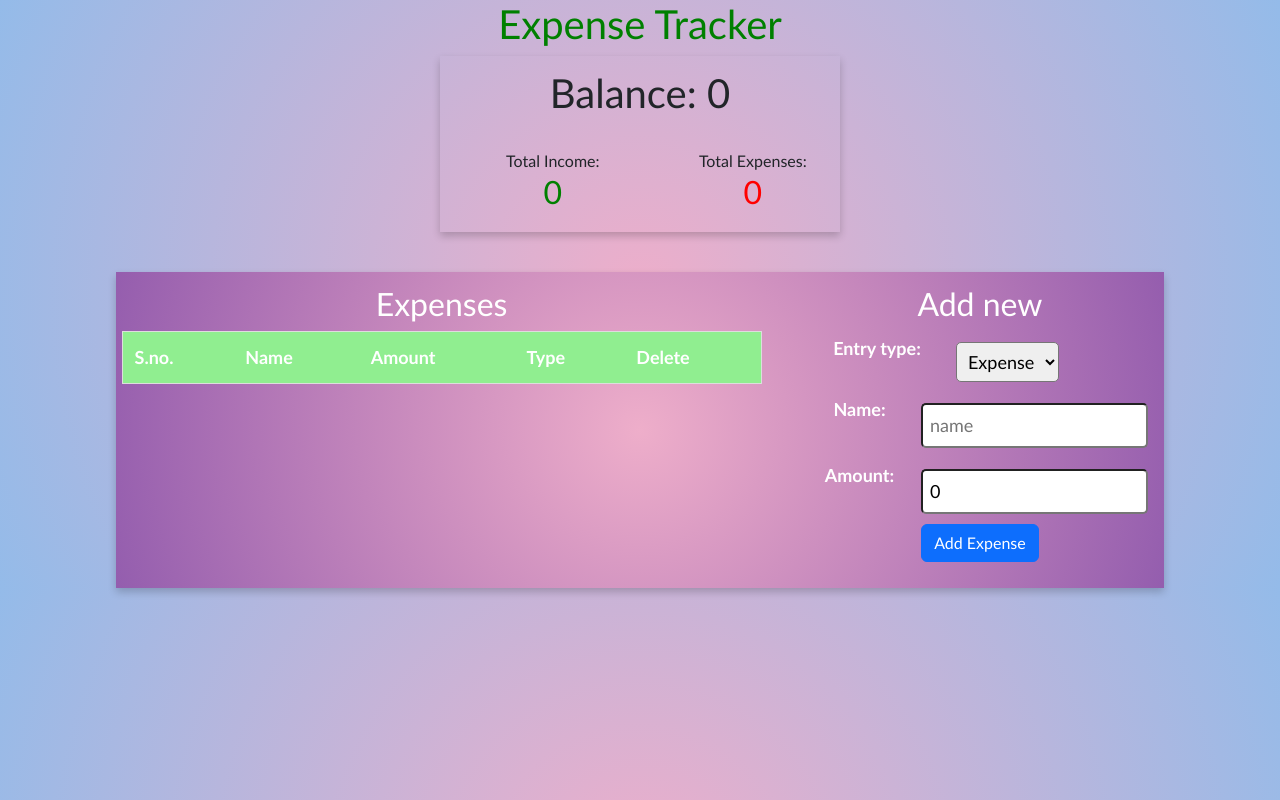
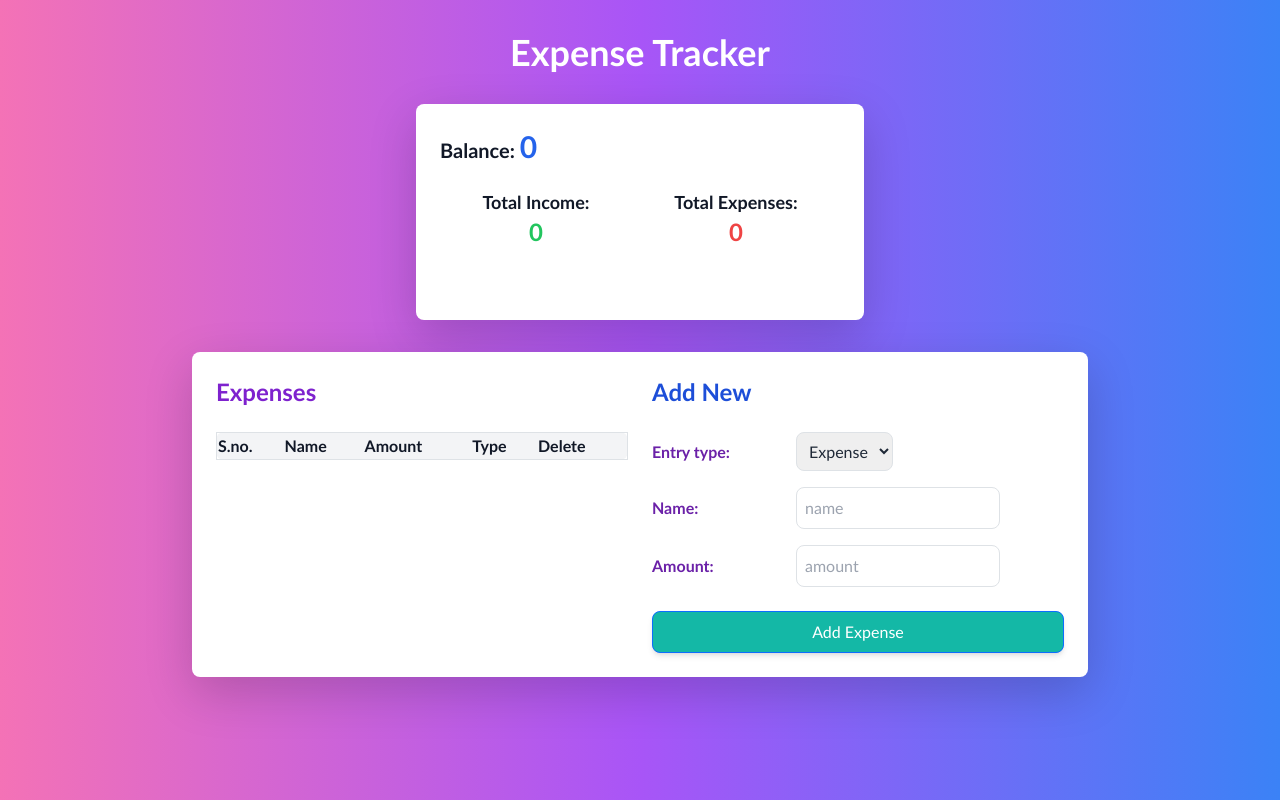
Before and after one commit to adildotes/Expense-Tracker, a plain HTML site: page index.html in a window 1280 px wide. Drawn offline with nearby package versions, Linux system fonts and the light colour scheme.

Commit message:
changes in tailwind css and made user friendly

```diff
--- a/index.html
+++ b/index.html
@@ -1,89 +1,91 @@
-
 <!DOCTYPE html>
 <html lang="en">
 
 <head>
     <meta charset="UTF-8" />
-    <meta name="viewport" content="width=device-width,
-				initial-scale=1.0" />
+    <meta name="viewport" content="width=device-width, initial-scale=1.0" />
     <link href="https://cdn.jsdelivr.net/npm/bootstrap@5.3.3/dist/css/bootstrap.min.css" rel="stylesheet"
         integrity="sha384-QWTKZyjpPEjISv5WaRU9OFeRpok6YctnYmDr5pNlyT2bRjXh0JMhjY6hW+ALEwIH" crossorigin="anonymous">
+    <script src="https://cdn.tailwindcss.com"></script>
+
     <link rel="stylesheet" href="style.css" />
     <title>Expense Tracker</title>
 </head>
 
-<body>
-    <div>
-        <h1 style="color: green;">
+<body class="bg-gradient-to-r from-pink-400 via-purple-500 to-blue-500 text-gray-900">
+    <div class="text-center py-8">
+        <h1 class="text-4xl font-extrabold text-white">
             Expense Tracker
         </h1>
     </div>
-    <div class="summary">
-        <div>
-            <h1> Balance:
-                <span id="updatedBal">
+    <div class="summary max-w-md mx-auto bg-white p-6 rounded-lg shadow-lg mb-8">
+        <div class="mb-4">
+            <h1 class="text-xl font-semibold">Balance:
+                <span id="updatedBal" class="font-bold text-3xl text-blue-600">
                     7000
                 </span>
             </h1>
         </div>
-        <br />
-        <div class="total">
-            <div>
-                Total Income:
-                <div>
-                    <h2 style="color: green;" id="updatedInc">
-                        25000
-                    </h2>
-                </div>
+        <div class="total flex flex-col md:flex-row justify-around mb-4">
+            <div class="text-center mb-4 md:mb-0">
+                <p class="text-lg font-semibold">Total Income:</p>
+                <h2 id="updatedInc" class="text-green-500 text-2xl font-bold">
+                    25000
+                </h2>
             </div>
-            <hr class="verticle" />
-            <div>
-                Total Expenses:
-                <div>
-                    <h2 style="color: red;" id="updatedExp">
-                        18000
-                    </h2>
-                </div>
+            <hr class="border-t-2 border-gray-300 mx-4 md:hidden" />
+            <div class="text-center">
+                <p class="text-lg font-semibold">Total Expenses:</p>
+                <h2 id="updatedExp" class="text-red-500 text-2xl font-bold">
+                    18000
+                </h2>
             </div>
         </div>
     </div>
-    <section class="section">
-        <div class="root">
-            <div id="items">
-                <h2>Expenses</h2>
-                <table id="table">
-                    <tr class="titles">
-                        <th>S.no.</th>
-                        <th>Name</th>
-                        <th>Amount</th>
-                        <th>Type</th>
-                        <th>Delete</th>
-                    </tr>
+    <section class="section max-w-4xl mx-auto p-4 bg-white rounded-lg shadow-lg">
+        <div class="flex flex-col md:flex-row gap-4">
+            <div id="items" class="flex-1 mb-4">
+                <h2 class="text-2xl font-bold mb-4 text-purple-700">Expenses</h2>
+                <table id="table" class="min-w-full bg-gray-100 border border-gray-300 rounded-lg">
+                    <thead class="mb-10">
+                        <tr class="bg-yellow-200 text-left">
+                            <th class="p-3">S.no.</th>
+                            <th class="p-3">Name</th>
+                            <th class="p-3">Amount</th>
+                            <th class="p-3">Type</th>
+                            <th class="p-3">Delete</th>
+                        </tr>
+                    </thead>
+                    <tbody>
+                    </tbody>
                 </table>
             </div>
-            <hr class="vertical" />
-            <div id="new">
-                <h2>Add new</h2>
-                <div class="inputs">
-                    <div class="inputitem">
-                        <p style="width: 9rem">
-                            Entry type:
-                        </p>
-                        <select id='itemType'>
+            <hr class="border-t-2 border-gray-300 md:hidden mb-4" />
+            <div id="new" class="flex-1">
+                <h2 class="text-2xl font-bold mb-4 text-blue-700">Add New</h2>
+                <div class="space-y-4">
+                    <div class="flex items-center">
+                        <p class="w-32 font-semibold text-purple-800">Entry type:</p>
+                        <select id="itemType" class="border border-gray-300 rounded-lg p-2 ml-4 text-gray-800">
                             <option value="0">Expense</option>
                             <option value="1">Income</option>
                         </select>
                     </div>
-                    <div class="inputitem">
-                        <p style="width: 9rem">Name:</p>
-                        <input id="name" type="text" value="" placeholder="name" />
+                    <div class="flex items-center">
+                        <p class="w-32 font-semibold text-purple-800">Name:</p>
+                        <input id="name" type="text" placeholder="name"
+                            class="border border-gray-300 rounded-lg p-2 ml-4 text-gray-800" />
                     </div>
-                    <div class="inputitem">
-                        <p style="width: 9rem">Amount:</p>
-                        <input value="0" id="amount" name="mod" type="number" placeholder="amount" />
+                    <div class="flex items-center">
+                        <p class="w-32 font-semibold text-purple-800">Amount:</p>
+                        <input id="amount" type="number" placeholder="amount"
+                            class="border border-gray-300 rounded-lg p-2 ml-4 text-gray-800" />
                     </div>
                 </div>
-                <button onclick="addItem()" class="btn btn-primary btn-color" type="button">Add Expense</button>
+                <button onclick="addItem()"
+                    class="btn btn-primary mt-4 w-full py-2 px-4 bg-gradient-to-r from-blue-400 to-teal-500 text-white rounded-lg shadow-md hover:bg-gradient-to-l from-teal-500 to-blue-400 transition">
+                    Add Expense
+                </button>
             </div>
         </div>
     </section>
@@ -91,7 +93,6 @@
     <script src="https://cdn.jsdelivr.net/npm/bootstrap@5.3.3/dist/js/bootstrap.bundle.min.js"
         integrity="sha384-YvpcrYf0tY3lHB60NNkmXc5s9fDVZLESaAA55NDzOxhy9GkcIdslK1eN7N6jIeHz"
         crossorigin="anonymous"></script>
-
 </body>
 
-</html
+</html>
--- a/script.js
+++ b/script.js
@@ -26,11 +26,9 @@ function addItem() {
     const type = parseInt(itemType.value);
     const name = nameInput.value.trim();
     const amount = parseFloat(amountInput.value);
-
     if (!name || isNaN(amount) || amount <= 0) {
-        return alert("Please provide valid name and amount.");
+        return alert("Please provide a valid name and amount.");
     }
-
     tableEntries.push({ type, name, amount });
     updateTable();
     nameInput.value = "";
@@ -84,5 +82,10 @@ function saveToLocalStorage() {
     localStorage.setItem('tableEntries', JSON.stringify(tableEntries));
 }
 
-// Initialize table on page load
+amountInput.addEventListener("keydown", function (event) {
+    if (event.key === "Enter") {
+        addItem();
+    }
+});
+
 updateTable();
--- a/style.css
+++ b/style.css
@@ -1,119 +1,26 @@
 body {
-	display: flexbox;
-	text-align: center;
-	align-items: center;
 	font-family: 'Gill Sans', 'Gill Sans MT', Calibri, 'Trebuchet MS', sans-serif;
-	background: rgb(238, 174, 202);
-	background: radial-gradient(circle, rgba(238, 174, 202, 1) 0%, rgba(148, 187, 233, 1) 100%);
-}
-
-.summary {
-	width: 25rem;
-	display: flex;
-	flex-direction: column;
-	text-align: center;
-	margin: auto;
-	margin-bottom: 40px;
-	padding: 1%;
-	box-shadow: 0 4px 8px 0 rgba(0, 0, 0, 0.2);
-}
-
-.total {
-	display: flex;
-	flex-direction: row;
-	margin: auto;
-}
-
-.total>div {
-	width: 200px;
-}
-
-.root {
-	width: fit-content;
-	background-color: white;
-	display: flex;
-	margin: auto;
-	padding: 2%;
-	padding-top: 1%;
-	justify-content: center;
-	text-align: center;
-	border-width: 6px;
-	border: 6px grey;
-	box-sizing: content-box;
-	box-shadow: 0 4px 8px 0 rgba(0, 0, 0, 0.2);
-	min-height: 30vh;
-	background: rgb(238, 174, 202);
-	background: radial-gradient(circle, rgba(238, 174, 202, 1) 0%, rgba(146, 83, 168, 0.8969712885154062) 100%);
-	color: white;
-}
-
-
-.vertical {
-	color: rgb(35, 35, 106);
-	margin: 0 2%;
-	border-width: 2px;
-}
-
-#table {
-	border-collapse: collapse;
-	width: 50vw;
-	border: 1px solid #ddd;
-	font-size: 18px;
-}
-
-#table th,
-#table td {
-	text-align: left;
-	padding: 12px;
-}
-
-#table tr {
-	border-bottom: 1px solid #ddd;
-}
-
-#table tr.titles {
-	background-color: lightgreen;
-}
-
-.inputitem {
-	display: flex;
-	flex-direction: row;
-	font-weight: bolder;
-	font-size: large;
-	padding: 1%;
 }
 
 input,
 select,
 option {
-	padding: 2%;
-	border-radius: 5px;
-	margin: 2%;
+	padding: 0.5rem;
+	border-radius: 0.375rem;
+	margin: 0.5rem;
 }
 
 button {
-	font-size: large;
-	border-radius: 5px;
-	padding: 1%;
-}
-
-.zoom {
-	color: black;
-	transition: transform .2s;
-
+	font-size: 1rem;
+	border-radius: 0.375rem;
+	padding: 0.5rem 1rem;
 }
 
 .zoom:hover {
 	transform: scale(1.23);
-
 	color: green;
 }
 
-.section {
-	/* display: flex;	 */
-}
-
 .btn-color:hover {
-	background: rgb(34, 193, 195);
 	background: linear-gradient(0deg, rgba(34, 193, 195, 1) 0%, rgba(253, 187, 45, 1) 100%);
 }
```
